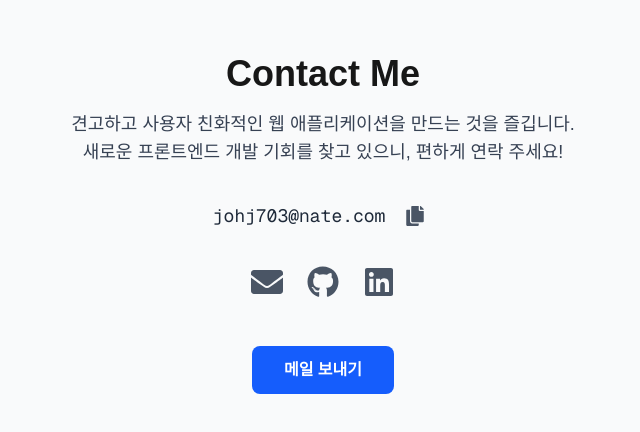
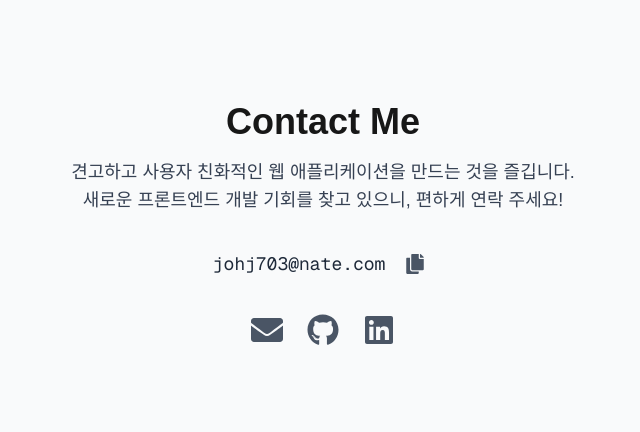
Before and after one commit to johj703/johj703.github.io, a Next.js app: page / in a window 1280 px wide. Shown: the part 3376-3808 px from the top of the page, without its empty margins (317-957 px from the left). Built offline with nearby package versions, Linux system fonts and the light colour scheme.

Commit message:
🔧fix: 메일 보내기 버튼 삭제

```diff
--- a/src/components/Contact.tsx
+++ b/src/components/Contact.tsx
@@ -82,15 +82,6 @@ const Contact = () => {
             <FaLinkedin size={32} />
           </a>
         </div>
-
-        <div className="mt-12">
-          <a
-            href={`mailto:${email}`}
-            className="bg-blue-600 text-white font-bold py-3 px-8 rounded-lg hover:bg-blue-700 transition-transform duration-300 inline-block transform hover:scale-105"
-          >
-            메일 보내기
-          </a>
-        </div>
       </div>
     </section>
   );
```
